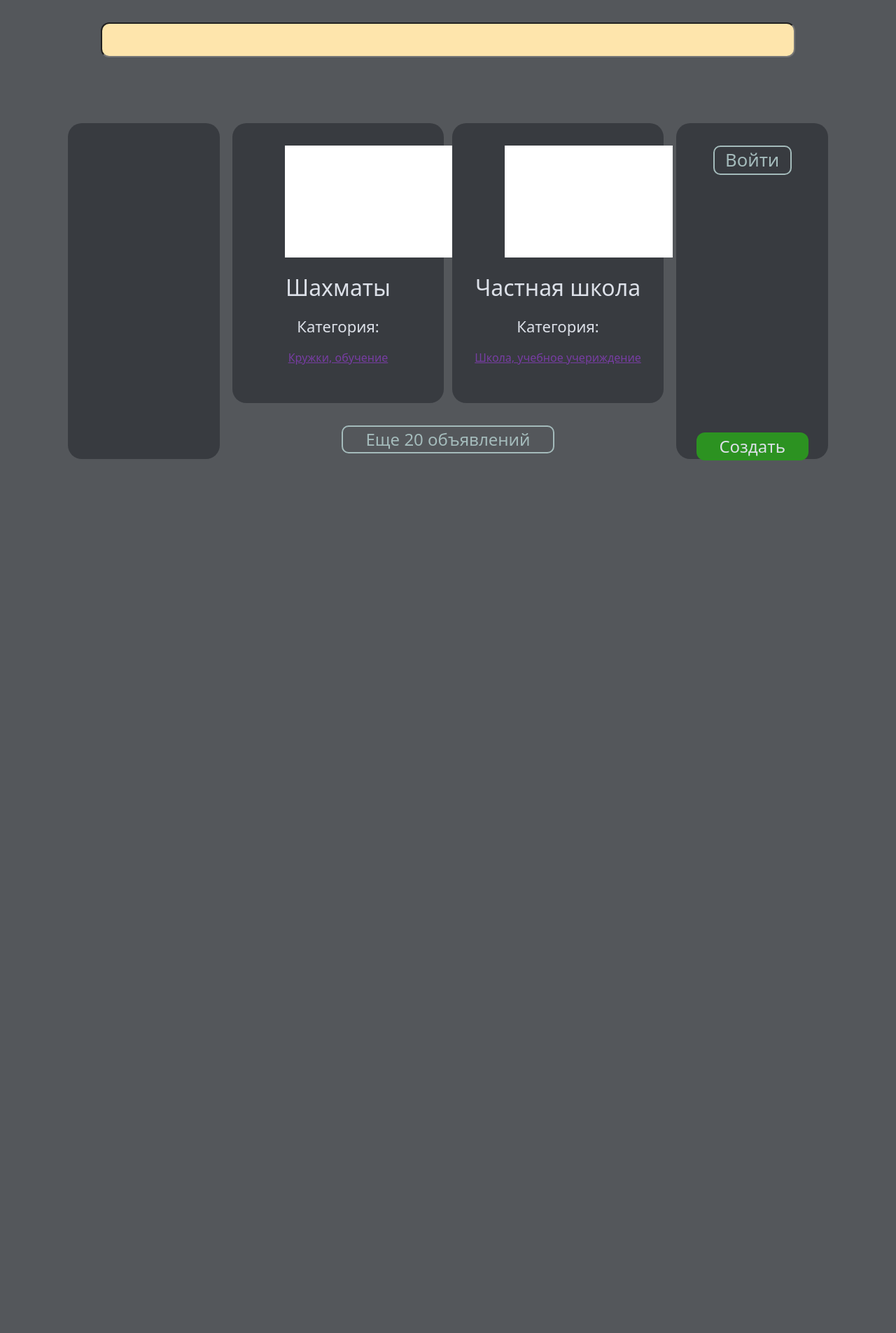
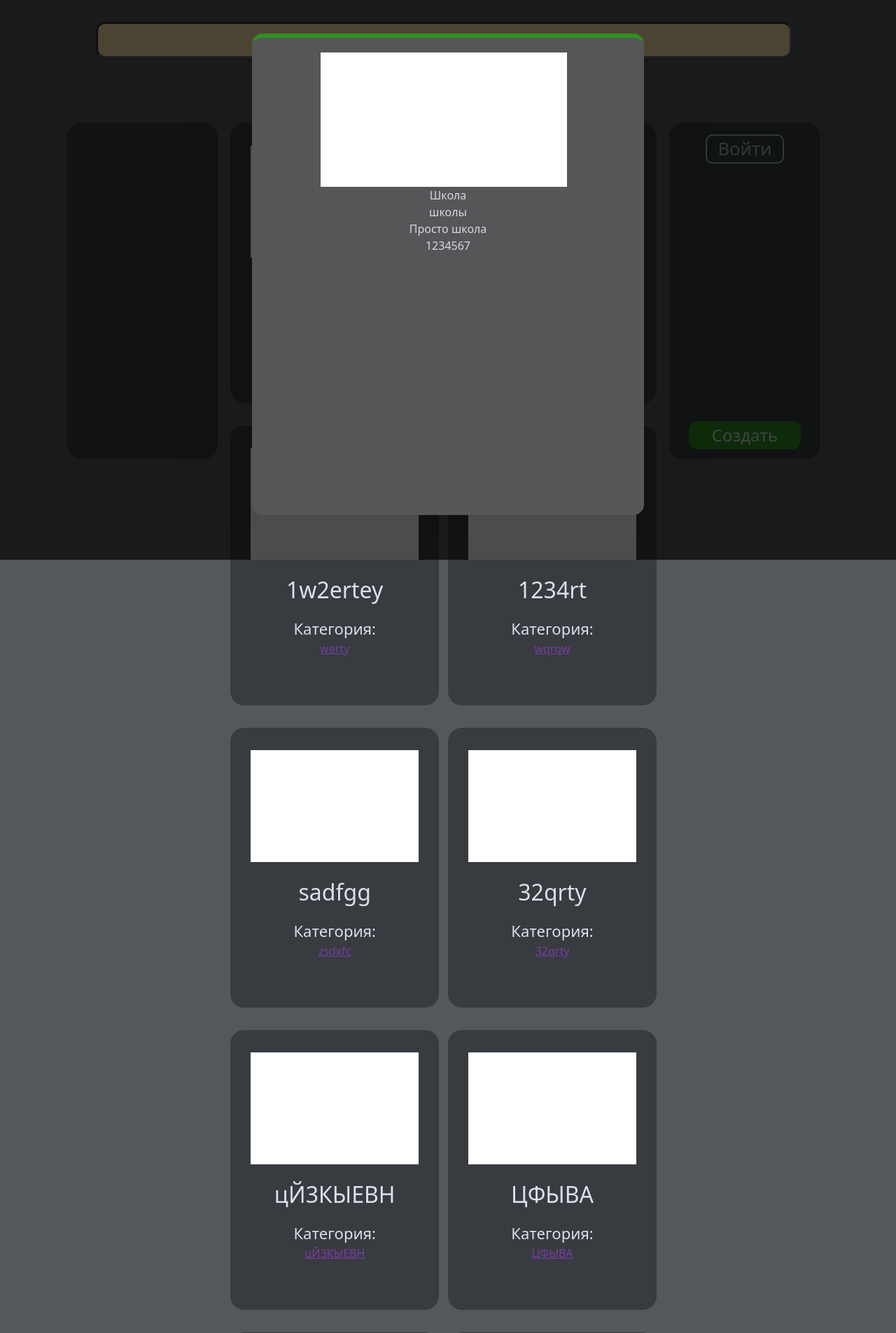
Before and after one commit to GeorgeTyupin/Hobby-Finder, a Flask app: page / in a window 1280 px wide. Shown: the top 1905 px of the page at 70% size. Before the commit the page ends 658 px from the top, so only its background shows below. Run offline with Flask 2, Linux system fonts and the light colour scheme; data comes from the database, SQL or seed files in the repository; both versions use the stored data as it was after the commit; data that the repository does not hold is empty.

Commit message:
24.04.2021
Пофиксил затемненный фон, добавил добавление контактов, добавил рендениг объявлений при заходе на страницу, добавил рендеринг объявлений при нажатии на кнопку

```diff
--- a/app/core/database.py
+++ b/app/core/database.py
@@ -1,6 +1,7 @@
 from . import DATA_DST
 import sqlite3
 import time
+import json
 
 class Database():
     def __init__(self):
@@ -35,7 +36,7 @@ class Database():
                 return 'not 2'
             result = cur.execute(sql).fetchall()
             self.last_time = result[0][5]
-            return result
+            return json.dumps(result)
 
     def checkingAdForUniqueness(self, data):
         with sqlite3.connect(DATA_DST) as cur:
@@ -53,8 +54,8 @@ class Database():
 
     def addAD(self, data):
         with sqlite3.connect(DATA_DST) as cur:
-            sql = f"""INSERT INTO ads ('ad_name' , 'author_id', 'ad_category', 'ad_description', 'time')
-                VALUES ('{data['ad_name']}','{data['author_id']}','{data['ad_category']}','{data['ad-description']}','{time.time()}')"""
+            sql = f"""INSERT INTO ads ('ad_name' , 'author_id', 'ad_category', 'ad_description', 'time', 'author_contacts')
+                VALUES ('{data['ad_name']}','{data['author_id']}','{data['ad_category']}','{data['ad-description']}','{time.time()}','{data['author-contacts']}')"""
             cur.execute(sql)
             cur.commit()
 
--- a/app/routes.py
+++ b/app/routes.py
@@ -15,14 +15,25 @@ def index():
     else:
         data = {}
         data['ad_name'] = request.form.get('ad_name')
-        data['ad_category'] = request.form.get('ad_name')
+        data['ad_category'] = request.form.get('ad_category')
         data['ad-description'] = request.form.get('ad-description')
+        data['author-contacts'] = request.form.get('author-contacts')
         print(data)
-        return core.workingWithAds.loadAdToDatabase(data, session)
+        response = core.workingWithAds.loadAdToDatabase(data, session)
+        print(response, type(response))
+        return response
 
-@app.route("/getdata", methods=['GET', 'POST'])
+@app.route("/getads", methods=['GET', 'POST'])
 def render():
-    return db.secondLoadAdsTable()
+    response = db.secondLoadAdsTable()
+    print(response, type(response))
+    return response
+
+@app.route("/checkname", methods=['GET', 'POST'])
+def checkname():
+    response = session['login']
+    print(response, type(response))
+    return response
 
 @app.route("/auth" , methods = ['GET' , 'POST'])
 def auth():
--- a/app/static/css/style.css
+++ b/app/static/css/style.css
@@ -1,5 +1,11 @@
 body {
 	background-color: #54575B !important;
+	width: 99vw;
+	overflow-x: hidden;
+}
+
+p {
+	margin-bottom: 0 !important;
 }
 
 button, .form-submit {
@@ -64,11 +70,11 @@ button, .form-submit {
 	height: 6rem;
 }
 
-.background-form {
+.background {
 	background-color: rgba(0, 0, 0, 0.70);
 	position: absolute;
 	z-index: 2;
-	height: 2000px;
+	height: 100vh;
 	min-width: 100%;
 	text-align: center;
 	display: flex;
@@ -93,11 +99,13 @@ button, .form-submit {
 	background-color: #5EC155;
 }
 
-.form-ad {
+.form-ad, .expanded-ad {
 	width: 35rem;
-	height: 40rem;
+	height: 43rem;
 	border-radius: 15px;
-	margin-top: 5rem;
+	margin-top: 3rem;
+	margin-left: auto;
+	margin-right: auto;
 	background-color: #555658;
 	border-top: #2C9221 solid 6px;
 	color: #D7D9DE;
@@ -108,7 +116,7 @@ button, .form-submit {
 	font-size: 2.2rem;
 }
 
-.form-input-name, .form-input-category, .form-description {
+.form-input-name, .form-input-category, .form-description, .form-contacts{
 	width: 26rem;
 	height: 2.5rem;
 	margin-top: 1.4rem;
@@ -141,7 +149,7 @@ button, .form-submit {
 	background-color: #F97D55;
 }
 
-.add-img {
+.add-img, .expanded-ad-img {
 	background-color: #fff;
 	width: 22rem;
 	height: 12rem;
@@ -149,11 +157,16 @@ button, .form-submit {
 	margin-left: 6.1rem;
 }
 
+.expanded-ad-name, .expanded-ad-category, .expanded-ad-description, .expanded-ad-contacts {
+
+}
+
 .ad-img {
 	background-color: #fff;
 	width: 15rem;
 	height: 10rem;
-	margin-left: 4.7rem;
+	margin-left: auto;
+	margin-right: auto;
 	margin-top: 2rem;
 }
 
@@ -202,7 +215,6 @@ button, .form-submit {
 	font-size: 1.6rem;
 	margin-left: auto;
 	margin-right: auto;
-	margin-top: 2rem;
 }
 
 .render-btn {
--- a/app/static/js/script.js
+++ b/app/static/js/script.js
@@ -9,7 +9,9 @@ data = {}
 function createForm() {
 	btn = document.querySelector(".create-ad");
 	btn.addEventListener('click', function(){
-		document.querySelector('.background-form').classList.remove('hide');
+		document.body.style.overflowY = 'hidden';
+		document.querySelector('.background').classList.remove('hide');
+		document.querySelector('.form-ad').classList.remove('hide');
 	});
 
 }
@@ -17,8 +19,9 @@ function createForm() {
 // закрытие формы для создания объявлений
 function closeForm() {
 	document.querySelector('.form-close').addEventListener('click', function(){
-		console.log("ok");
-		document.querySelector('.background-form').classList.add('hide');
+		document.body.style.overflowY = 'visible';
+		document.querySelector('.background').classList.add('hide');
+		document.querySelector('.form-ad').classList.add('hide');
 	});
 }
 
@@ -27,7 +30,8 @@ function createAd() {
 	document.querySelector('.form-submit').addEventListener('click', function(){
 		data['ad_name'] = document.querySelector('.form-input-name').value
 		data['ad_category'] = document.querySelector('.form-input-category').value
-		data['ad-description'] = document.querySelector('.form-input-category').value
+		data['ad-description'] = document.querySelector('.form-description').value
+		data['author-contacts'] = document.querySelector('.form-contacts').value
 		$('.content-wrap').append(`
 					<div class="ad" class="ad">
 						<div class="ad-img"></div>
@@ -35,10 +39,19 @@ function createAd() {
 						<p class="ad-category">Категория:</p>
 						<a href="#" class="categories">${data['ad_category']}</a>
 					</div>`);
+		console.log(data)
 		sendingAd(data);
-		document.querySelector('.background-form').classList.add('hide');
+		document.body.style.overflowY = 'visible';
+		document.querySelector('.background').classList.add('hide');
+		document.querySelector('.form-ad').classList.remove('hide');
 		console.log("hello")
 	});
+}
+
+//раскрытие объявления
+function expandAd() {
+	console.log($(this).children()[1]);
+
 }
 
 
@@ -48,25 +61,26 @@ function createAd() {
 РЕНДЕРИНГ ДАННЫХ С СЕРВЕРА НА СТРАНИЧКЕ
 ========================================================================================================
 */
-function renderName(response) {
-	console.log(response)
+function renderName() {
+	$.post("/checkname", 'checkname', success = function (response) {
 		if (response) {
 			document.querySelector('.singin').classList.add('hide');
 			// $('slk-user-name').text(response);
 		} else {
 			document.querySelector('.slk-user-name').classList.remove('hide');
+			document.querySelector('.create-ad').classList.remove('hide');
 		}
+	});
 }
 
 function renderAd(response) {
-	console.log(response)
 	response.forEach(element => {
 		$('.content-wrap').append(`
 					<div class="ad" class="ad">
 						<div class="ad-img"></div>
-						<h2 class="ad-name">${element['ad_name']}</h2>
+						<h2 class="ad-name">${element[1]}</h2>
 						<p class="ad-category">Категория:</p>
-						<a href="#" class="categories">${element['ad_category']}</a>
+						<a href="#" class="categories">${element[3]}</a>
 					</div>`);
 	});
 }
@@ -86,19 +100,11 @@ function  sendingAd(data) {
 	});
 }
 
-function getData() {
-	$.post("/", 'hello' , success = function (response) {
-		renderName(response);
-		renderAd(response);
-	});
-	data['count'] = 20
-}
-
 function getAds() {
-		ads = document.querySelectorAll('.ad');
-		last_ad = ads[ads.length - 1];
-		console.log(last_ad);
-		$.post("/getdata", data, success = function (response) {
+		$.post("/getads", data, success = function (response) {
+			response = JSON.parse(response);
+			// document.querySelector('.render-btn').classList.add('hide');
+			console.log(response);
 			renderAd(response);
 		});
 }
@@ -112,8 +118,9 @@ function main() {
 	createForm();
 	createAd();
 	closeForm();
-	getData();
+	renderName();
 	document.querySelector('.render-btn').addEventListener('click', getAds)
+	document.querySelector('.ad').addEventListener('click', expandAd)
 }
 
 document.addEventListener("DOMContentLoaded", main);
--- a/app/templates/index.html
+++ b/app/templates/index.html
@@ -14,16 +14,25 @@
 
 <body>
 	<div class="wrapper">
-		<div class="background-form hide">
-			<div class="form-ad">
+		<div class="background">
+			<div class="form-ad hide">
 				<h1 class="form-header">Создание объявления</h1>
 				<div class="add-img"></div>
 					<!-- <input type="file" class="add-img" name=""> -->
 					<input class="form-input-name" type="text" placeholder="Название">
 					<input class="form-input-category" type="text" placeholder="Категория">
 					<p><textarea class="form-description" type="text" placeholder="Описание"></textarea></p>
+					<input class="form-contacts" type="text" placeholder="Ваши контакты (почта или номер телефона)">
 					<input class="form-submit" type="submit" value="Сохранить">
 					<button class="form-close">Отмена</button>
+			</div>
+
+			<div class="expanded-ad">
+				<div class="expanded-ad-img"></div>
+				<div class="expanded-ad-name">Школа</div>
+				<div class="expanded-ad-category">школы</div>
+				<div class="expanded-ad-description">Просто школа</div>
+				<div class="expanded-ad-contacts">1234567</div>
 			</div>
 		</div>
 
@@ -50,6 +59,15 @@
 						<p class="ad-category">Категория:</p>
 						<a href="#" class="categories">Школа, учебное учериждение</a>
 					</div>
+
+					{%for i in data%}
+						<div class="ad">
+							<div class="ad-img"></div>
+							<h2 class="ad-name">{{i[1]}}</h2>
+							<p class="ad-category">Категория:</p>
+							<a href="#" class="categories">{{i[3]}}</a>
+						</div>
+					{%endfor%}
 				</div>
 
 				<div class="render-btn">
```
Also changed, not shown: app/database/database.db. Lines whose indentation alone changed are shown as unchanged.
